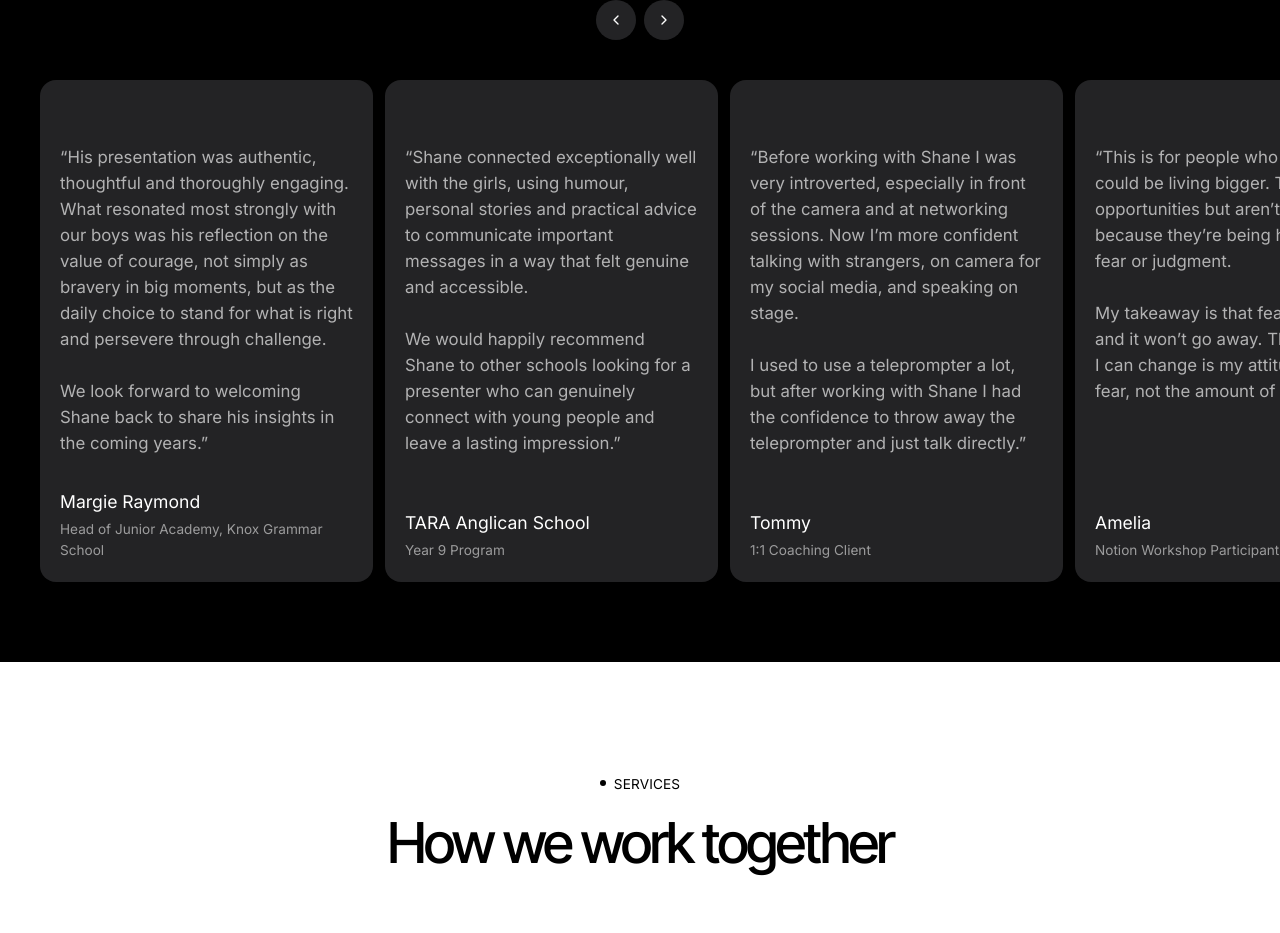
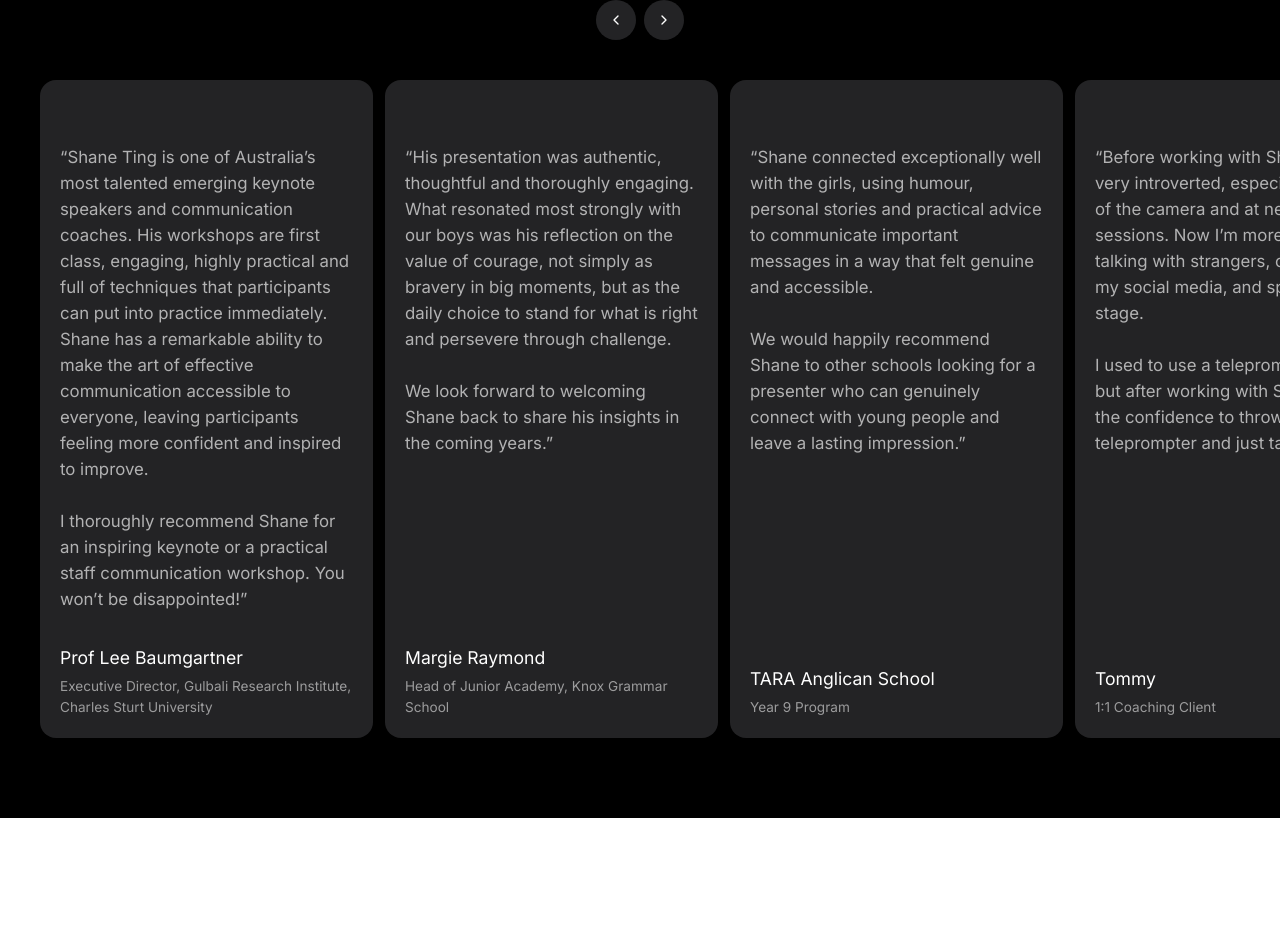
Before and after one commit to shanexyeah/shaneting-website, a Next.js app: page / in a window 1280 px wide. Shown: the part 2141-3074 px from the top of the page. Built offline with nearby package versions, Linux system fonts and the light colour scheme.

Commit message:
Add Prof Lee Baumgartner testimonial as first card
Co-Authored-By: Claude Opus 5.5 <noreply@anthropic.com>

```diff
--- a/app/components/TestimonialsSection.jsx
+++ b/app/components/TestimonialsSection.jsx
@@ -1,6 +1,11 @@
 import Carousel from './Carousel';
 
 const TESTIMONIALS = [
+  {
+    quote: 'Shane Ting is one of Australia’s most talented emerging keynote speakers and communication coaches. His workshops are first class, engaging, highly practical and full of techniques that participants can put into practice immediately. Shane has a remarkable ability to make the art of effective communication accessible to everyone, leaving participants feeling more confident and inspired to improve.\n\nI thoroughly recommend Shane for an inspiring keynote or a practical staff communication workshop. You won’t be disappointed!',
+    name: 'Prof Lee Baumgartner',
+    role: 'Executive Director, Gulbali Research Institute, Charles Sturt University',
+  },
   {
     quote: 'His presentation was authentic, thoughtful and thoroughly engaging. What resonated most strongly with our boys was his reflection on the value of courage, not simply as bravery in big moments, but as the daily choice to stand for what is right and persevere through challenge.\n\nWe look forward to welcoming Shane back to share his insights in the coming years.',
     name: 'Margie Raymond',
```
